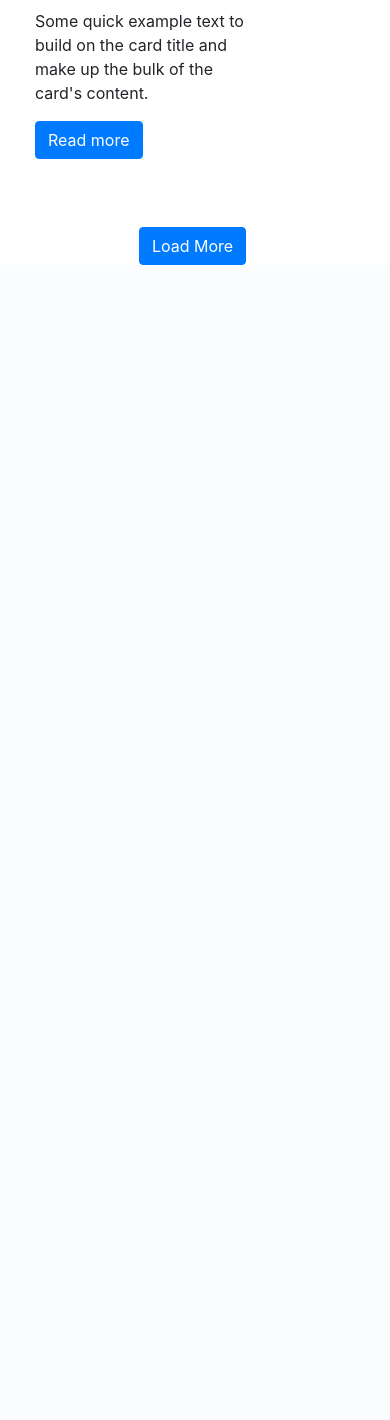
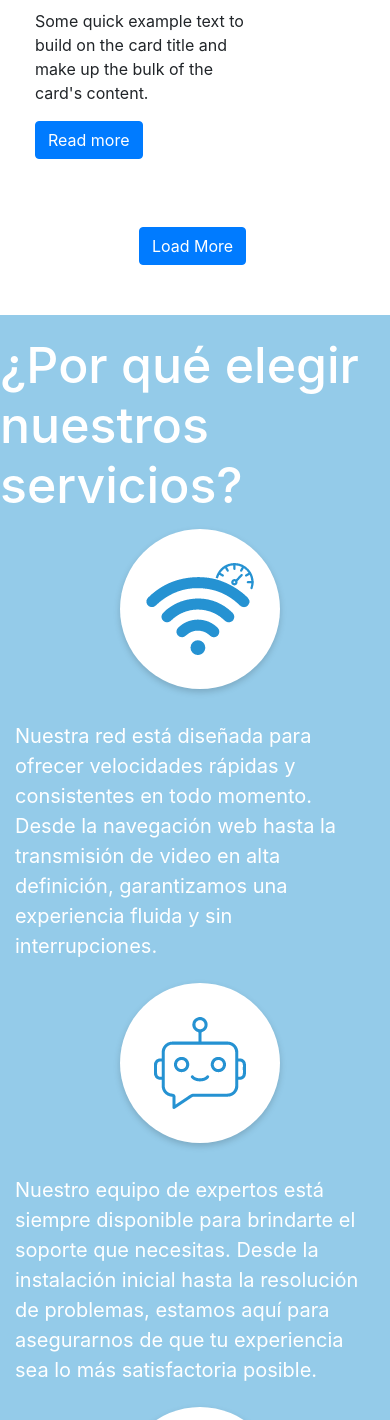
Before and after one commit to nbarco25/simectgroup, a Django app: page / in a window 390 px wide. Shown: the part 5080-6500 px from the top of the page. Before the commit the page ends 5345 px from the top, so only its background shows below. Run offline with Django 5.2, Linux system fonts and the light colour scheme; some libraries are stand-ins or nearby versions.

Commit message:
Sección por qué contratar nuestros servicios agregada

```diff
--- a/static_pages/static/css/novedades.css
+++ b/static_pages/static/css/novedades.css
@@ -1,3 +1,8 @@
+.novedades-container{
+    height: auto;
+    padding-bottom: 50px;
+}
+
 .titulo-novedades{
     display: flex;
     justify-content: center;
--- /dev/null
+++ b/static_pages/static/css/why-servicios.css
@@ -0,0 +1,25 @@
+.contenedor-why{
+    height: auto;
+}
+.titulo-why{
+    color: white;
+    font-size: 50px;
+    padding-top: 20px;
+    display: flex;
+    justify-content: center;
+    align-items: center;
+}
+
+.img-why{
+    margin-top: 0px;
+    margin-bottom: 0px;
+}
+
+.why-p {
+    color: white;
+    font-size: 20px;
+    padding-top: 20px;
+    display: flex;
+    justify-content: center;
+    align-items: center;
+}
--- a/static_pages/templates/blocks/css_block.html
+++ b/static_pages/templates/blocks/css_block.html
@@ -6,3 +6,4 @@
 <link rel="stylesheet" href="{% static 'css/card.css' %}">
 <link rel="stylesheet" href="{% static 'css/planes.css' %}">
 <link rel="stylesheet" href="{% static 'css/novedades.css' %}">
+<link rel="stylesheet" href="{% static 'css/why-servicios.css' %}">
--- a/static_pages/templates/sections/novedades.html
+++ b/static_pages/templates/sections/novedades.html
@@ -123,3 +123,5 @@ document.addEventListener('DOMContentLoaded', function() {
     });
 });
 </script>
+
+{% include "sections/whyservicios.html" %}
--- /dev/null
+++ b/static_pages/templates/sections/whyservicios.html
@@ -0,0 +1,29 @@
+{% load cms_tags menu_tags sekizai_tags static %}
+
+<div class="contenedor-why" style="background-color: #94cbe9; ">
+    <div class="titulo-why-container">
+        <h1 class="titulo-why" >¿Por qué elegir nuestros servicios?</h1>
+    </div>
+    <div class="container">
+        <div class="row">
+            <div class="col-md-4">
+                <div class="text-left">
+                    <img src="{% static 'images/assets/wifielipse.png' %}" class="img-why img-fluid rounded-circle" alt="Imagen 1">
+                </div>
+                <p class="why-p text-left">Nuestra red está diseñada para ofrecer velocidades rápidas y consistentes en todo momento. Desde la navegación web hasta la transmisión de video en alta definición, garantizamos una experiencia fluida y sin interrupciones.</p>
+            </div>
+            <div class="col-md-4">
+                <div class="text-left">
+                    <img src="{% static 'images/assets/robotelipse2.png' %}" class="img-why img-fluid rounded-circle" alt="Imagen 2">
+                </div>
+                <p class="why-p text-left">Nuestro equipo de expertos está siempre disponible para brindarte el soporte que necesitas. Desde la instalación inicial hasta la resolución de problemas, estamos aquí para asegurarnos de que tu experiencia sea lo más satisfactoria posible.</p>
+            </div>
+            <div class="col-md-4">
+                <div class="text-left">
+                    <img src="{% static 'images/assets/redeselipse.png' %}" class="img-why img-fluid rounded-circle" alt="Imagen 3">
+                </div>
+                <p class="why-p text-left">No importa dónde te encuentres, estamos comprometidos a mantenerte conectado. Con una cobertura extensa y confiable, puedes confiar en nuestra red para mantener tus comunicaciones activas en todo momento, ya sea en el centro de la ciudad o en áreas remotas.</p>
+            </div>
+        </div>
+    </div>
+</div>
```
Also changed, not shown: static_pages/static/images/assets/Ellipse 2.png (added), static_pages/static/images/assets/redeselipse.png (added), static_pages/static/images/assets/robot1.png (added), static_pages/static/images/assets/robotelipse2.png (added), static_pages/static/images/assets/wifielipse.png (added).
